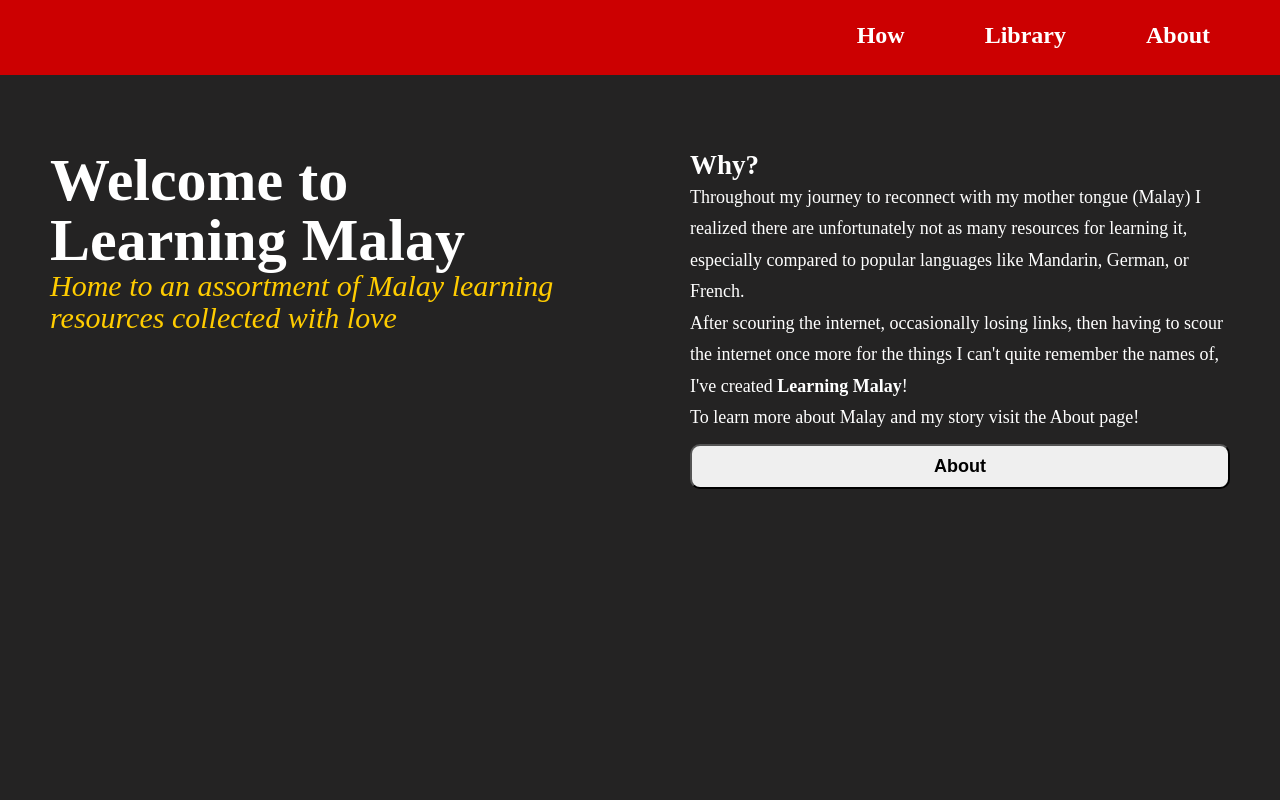
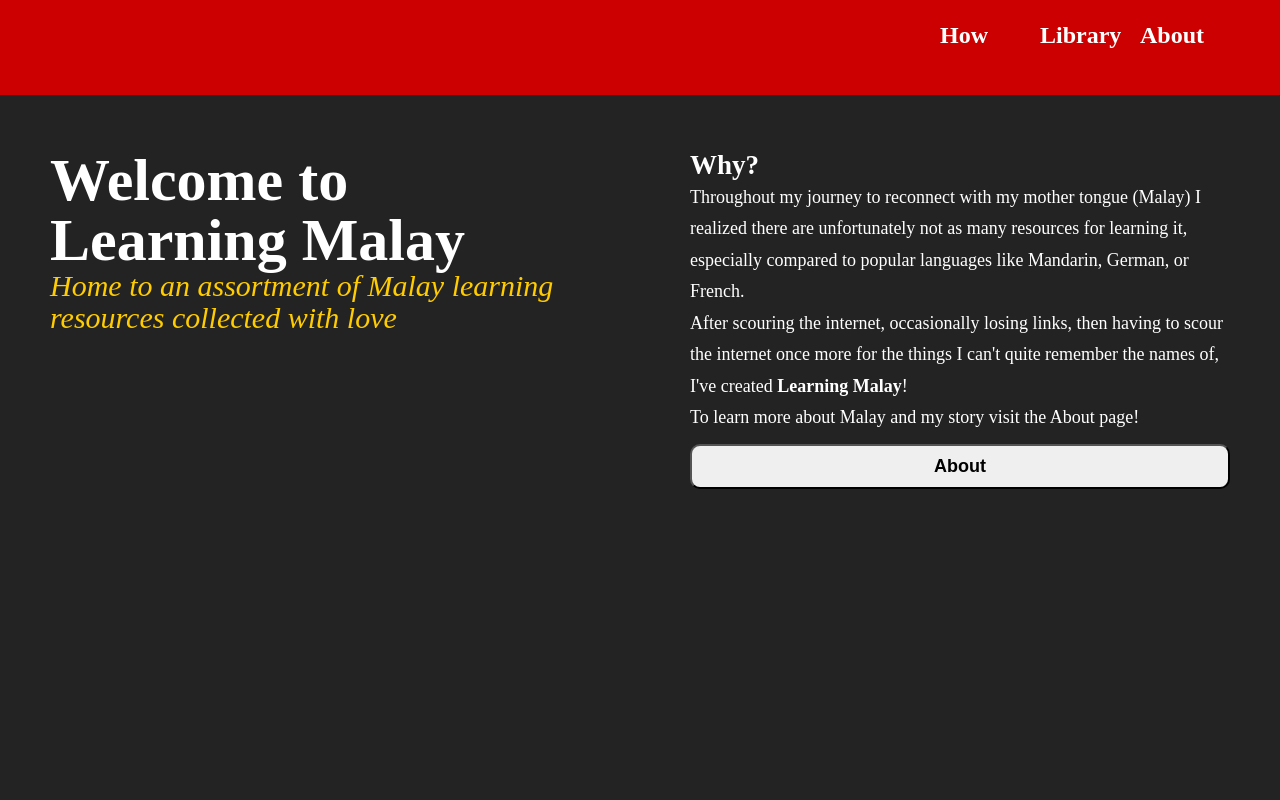
Before and after one commit to warramma/learningmalay, a plain HTML site: page index.html in a window 1280 px wide. Shown: the top 800 px of the page. Drawn offline with Linux system fonts and the light colour scheme.

Commit message:
Fix nav bar growing on link hover

```diff
--- a/style.css
+++ b/style.css
@@ -23,7 +23,8 @@ nav{
     width: 100%;
     box-sizing: border-box;
     justify-content: right;
-    padding: 10px;
+    align-items: center;
+    padding: 10px 50px;
     background-color: var(--malaysia-red);
     font-size: 24px;
     font-weight: 600;
@@ -32,20 +33,24 @@ nav{
 nav ul{
     list-style-type: none;
     display: flex;
-    justify-content: space-around;
-    margin-right: 20px;
+    justify-content: space-evenly;
+    align-items: center;
+    margin: 10px 0;
+    padding: 0;
 }
 nav ul li{
-    padding: 10px 20px;
+
     box-sizing: border-box;
     height: 55px;
+    width: 100px;
+    padding: 0;
 }
 nav ul li a{
 
     box-sizing: border-box;
-    height: 55px;
-    width: 100px;
-    padding: 10px 20px;
+    height: 50px;
+    width: 80px;
+    padding: 10px 10px;
     color: white;
     text-decoration: none;
 }
```
